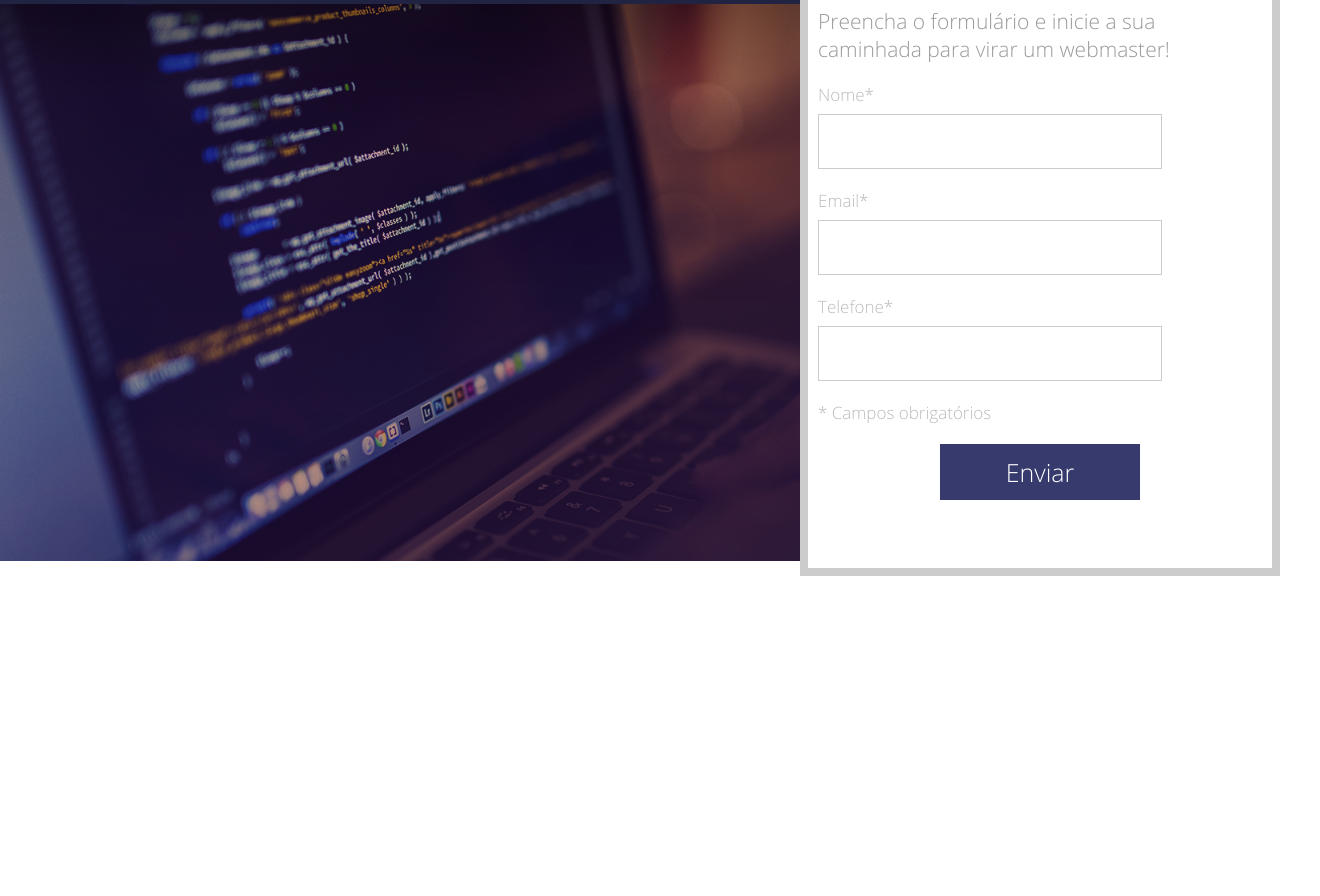
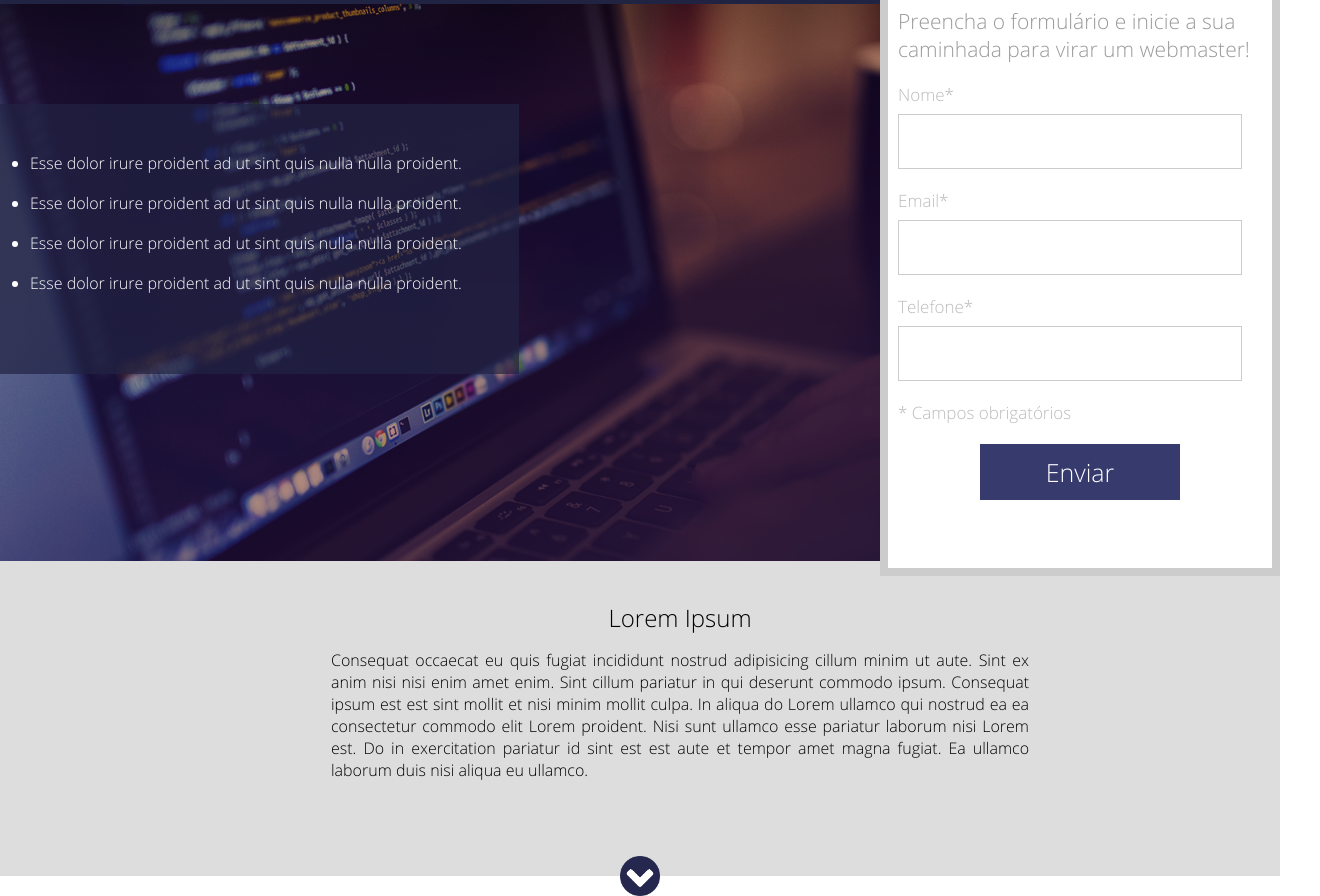
Before and after one commit to dennisdk94/webmaster-danki, a plain HTML site: page projeto1/index.html in a window 1280 px wide. Shown: the part 56-952 px from the top of the page, 1320 px wide, since content can reach past the window. Before the commit the page ends 800 px from the top, so only its background shows below. Drawn offline with Linux system fonts and the light colour scheme.

Commit message:
Criando formulário e add imagem de logo

```diff
--- a/projeto1/css/style.css
+++ b/projeto1/css/style.css
@@ -15,7 +15,7 @@ html, body {
 }
 
 .center {
-  width: 1280;
+  width: 1280px;
   margin: 0 auto;
 }
 
@@ -26,7 +26,7 @@ html, body {
 }
 
 .header img {
-  margin: 19px;
+  margin: 15px;
 }
 
 .container-banner {
@@ -43,13 +43,14 @@ html, body {
 
 .form {
   padding: 10px;
-  width: 480px;
+  width: 400px;
   height: calc(100% + 30px);
   float: right;
   position: relative;
   top: -15px;
   border: 8px solid #ccc;
   background-color: white;
+  background-clip: padding-box;
 }
 
 .form h2 {
@@ -102,3 +103,49 @@ html, body {
 form input[type=submit]:houver {
   background-color: #323665;
 }
+
+.container-list {
+  padding: 30px;
+  margin-top: 100px;
+  float: left;
+  width: 519px;
+  height: 270px;
+  background-color: rgba(33,35,67,0.7);
+}
+
+.container-lst ul {
+  list-style-position: inside;
+}
+
+.container-list ul li {
+  color: white;
+  margin-top: 18px;
+}
+
+.container-2 {
+  padding: 40px;
+  background-color: #dddddd;
+  text-align: center;
+}
+
+.container-2 h2 {
+  font-weight: normal;
+}
+
+.container-2 p {
+  width: 698px;
+  margin: 15px 0;
+  display: inline-block;
+  text-align: justify;
+}
+
+.arrow {
+  position: relative;
+  left: 50%;
+  margin-left: -20px;
+  top: 60px;
+  width: 40px;
+  height: 40px;
+  background-image: url('../images/arrow.png');
+  background-size: 100% 100%;
+}
--- a/projeto1/index.html
+++ b/projeto1/index.html
@@ -3,7 +3,6 @@
 
 <head>
   <meta charset="UTF-8">
-  <meta name="viewport" content="width=device-width, initial-scale=1.0">
   <title>Projeto 01</title>
   <link rel="stylesheet" href="css/style.css">
 </head>
@@ -11,12 +10,20 @@
 <body>
   <div class="header">
     <div class="center">
-      <img src="images/logo.png" alt="" srcset="">
+      <img src="images/codesama.png" alt="" srcset="">
     </div>
   </div>
 
   <div class="container-banner">
     <div class="center">
+      <div class="container-list">
+        <ul>
+          <li>Esse dolor irure proident ad ut sint quis nulla nulla proident.</li>
+          <li>Esse dolor irure proident ad ut sint quis nulla nulla proident.</li>
+          <li>Esse dolor irure proident ad ut sint quis nulla nulla proident.</li>
+          <li>Esse dolor irure proident ad ut sint quis nulla nulla proident.</li>
+        </ul>
+      </div>
       <div class="form">
         <h2>Preencha o formulário e inicie a sua
           caminhada para virar um webmaster!
@@ -43,6 +50,22 @@
       </div>
     </div>
   </div>
+
+
+  <div class="container-2">
+    <div class="center">
+      <h2>Lorem Ipsum</h2>
+      <p>Consequat occaecat eu quis fugiat incididunt nostrud adipisicing cillum minim ut aute. Sint ex anim nisi nisi
+        enim amet enim. Sint cillum pariatur in qui deserunt commodo ipsum. Consequat ipsum est est sint mollit et nisi
+        minim mollit culpa.
+
+        In aliqua do Lorem ullamco qui nostrud ea ea consectetur commodo elit Lorem proident. Nisi sunt ullamco esse
+        pariatur laborum nisi Lorem est. Do in exercitation pariatur id sint est est aute et tempor amet magna fugiat.
+        Ea ullamco laborum duis nisi aliqua eu ullamco.</p>
+    </div>
+    <div class="arrow"></div>
+  </div>
+
 </body>
 
 </html>
```
Also changed, not shown: projeto1/images/codesama.png (added).
